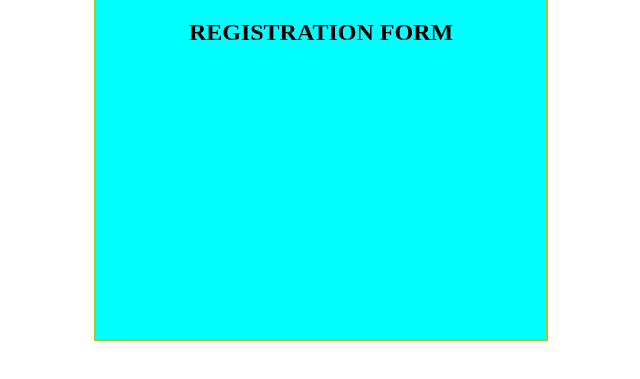
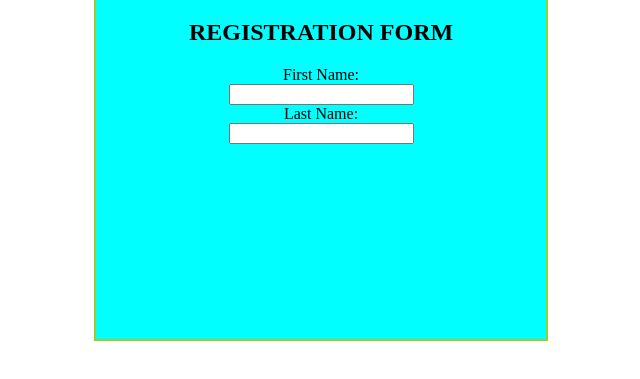
Before and after one commit to tumpadevnath/day17, a plain HTML site: page index.html in a window 1280 px wide. Shown: the part 71-450 px from the top of the page, without its empty margins (364-1004 px from the left). Drawn offline with Linux system fonts and the light colour scheme.

Commit message:
second commit

```diff
--- a/index.html
+++ b/index.html
@@ -18,7 +18,15 @@
 <body>
      <div class="rrr"><h1>WELCOME</h1>
     <div><h2>REGISTRATION FORM</h2></div>
+      <div>
+        <form>
+            First Name:<br>
+            <input type="text"name="fname"><br>
+            Last Name:<br>
+            <input type="text"name="fname"><br>
 
+        </form>
+      </div>
     </div>
 
 </body>
```
